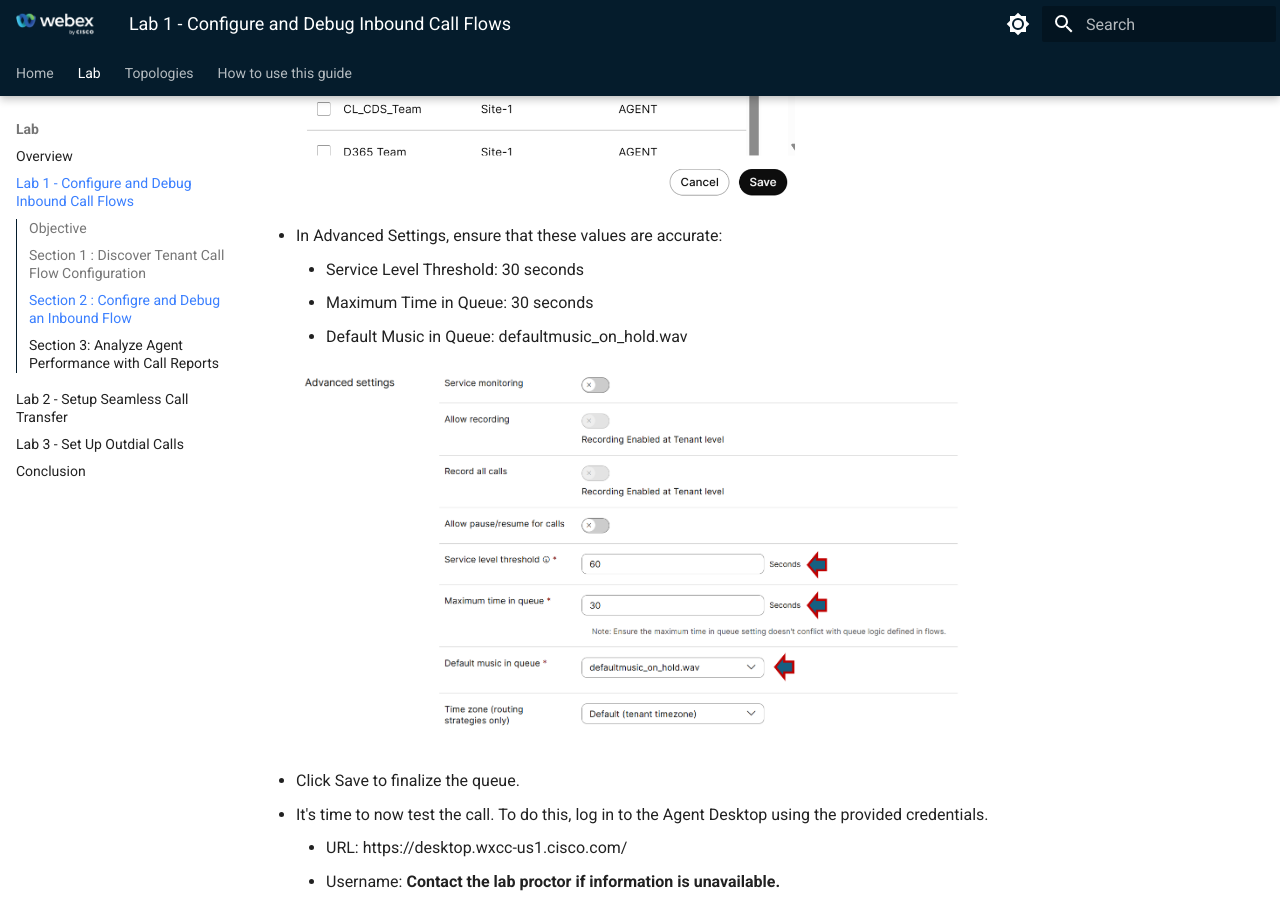
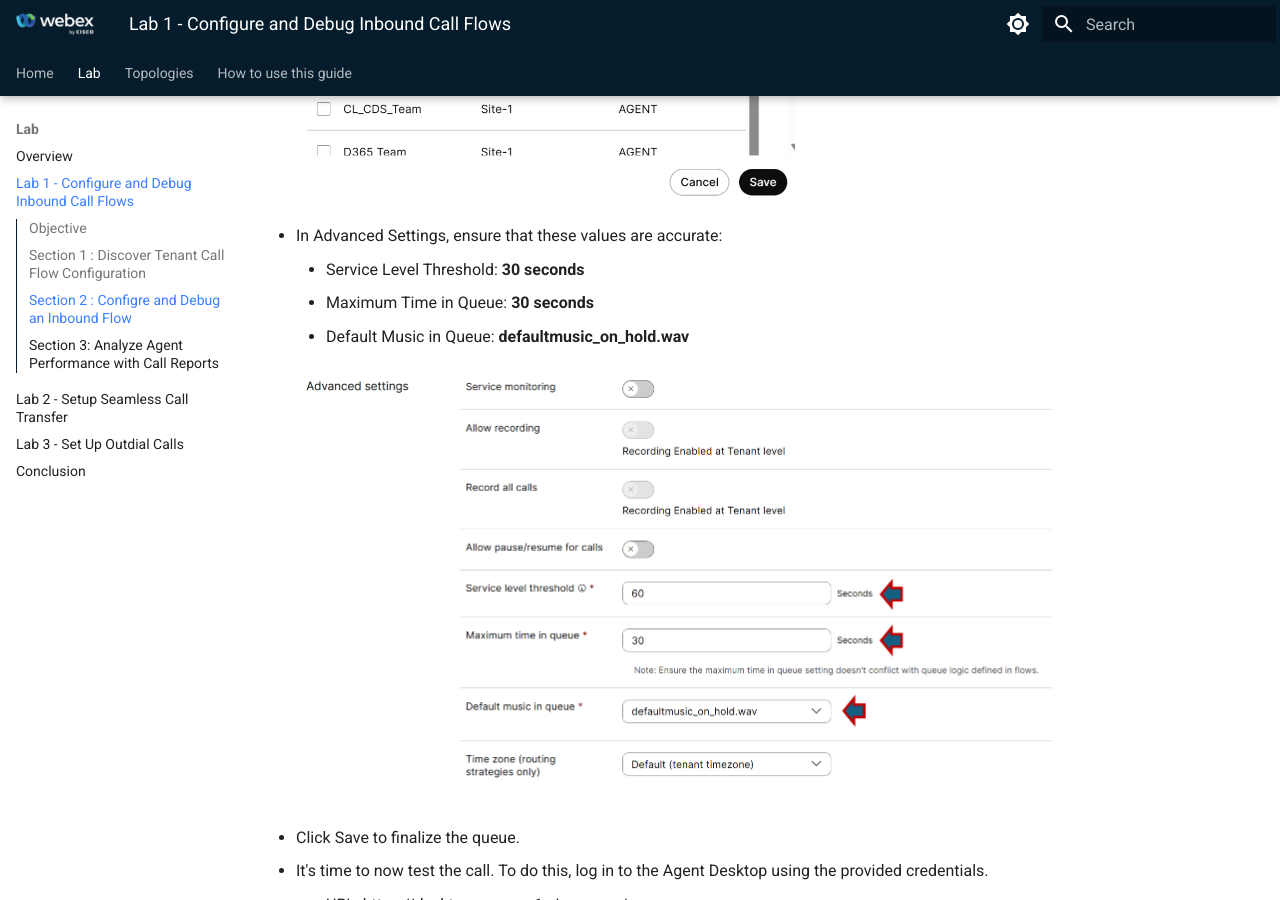
Before and after one commit to WebexCC-SA/LAB-2310, an MkDocs documentation site: the page built from docs/Excercise1.md, in a window 1280 px wide and 900 px high, scrolled down 10122 px. Built offline with MkDocs 1.6.1 and Material for MkDocs 9.7.7, drawn with Linux system fonts in a browser that asks for light colours; some of the changed text lies outside the part shown.

Commit message:
version11

```diff
--- a/docs/Excercise1.md
+++ b/docs/Excercise1.md
@@ -154,31 +154,26 @@
       ![Nav](./assets/2310_Excercise1_2_15.png){ width="500" }
 
 - In Advanced Settings, ensure that these values are accurate:
-      - Service Level Threshold: 30 seconds
-      - Maximum Time in Queue: 30 seconds
-      - Default Music in Queue: defaultmusic_on_hold.wav
+      - Service Level Threshold: **30 seconds**
+      - Maximum Time in Queue: **30 seconds**
+      - Default Music in Queue: **defaultmusic_on_hold.wav**
 
-      ![Nav](./assets/2310_Excercise1_2_16.png){ width="700" }
+      ![Nav](./assets/2310_Excercise1_2_16.png){ width="800" }
 
 - Click Save to finalize the queue.
 
 - It's time to now test the call. To do this, log in to the Agent Desktop using the provided credentials.
       - URL: https://desktop.wxcc-us1.cisco.com/
       - Username: **Contact the lab proctor if information is unavailable.**
-      - Password: **Contact the lab proctor if information is unavailable.**
+      - Password: **Contact the lab proctor if information is unavailable.** <br>
 
+- Please select **Desktop** as the telephony option, set the Team as **?????** , and log in. <br>
 
-- Please select **Desktop** as the telephony option, set the Team as **?????** , and log in.
+- Place a call from your cell phone to the Dialed Number **?????** and option 0 to reach the logged-in agent. <br>
 
+- However, you will notice the call is never presented to the agent, and the caller hears music on hold.<br>
 
-- Place a call from your cell phone to the Dialed Number **?????** and option 0 to reach the logged-in agent.
-
-
-- However, you will notice the call is never presented to the agent, and the caller hears music on hold.
-
-
-- Let's troubleshoot to see why the call is not reaching the agent. The best way will be to look at the flow to see what is happening with the call.
-
+- Let's troubleshoot to see why the call is not reaching the agent. The best way will be to look at the flow to see what is happening with the call. <br>
 
 - In the customer experience section, select "Flows" and search for the flow you have mapped to the entry point, "**??**"
 
@@ -196,13 +191,13 @@
 
 <<<<????? Scren shot Needed >>>>
 
-- This ID belongs to a queue that you have not configured with a team and agent, so the call is not reaching the agent.
+- This ID belongs to a queue that you have not configured with a team and agent, so the call is not reaching the agent. <br>
 
 - To correct this, come back into the Design section of the flow and click on the "Edit" option in the flow.
 
       ![Nav](./assets/2310_Excercise1_2_21.png){ width="700" }
 
-- select the "Queue contact" node, and from the drop-down menu, select the queue that has your team and the agent.
+- Select the "Queue contact" node, and from the drop-down menu, select the queue that has your team and the agent.
 
       ![Nav](./assets/2310_Excercise1_2_22.png){ width="700" }
 
@@ -213,13 +208,11 @@
 !!! Note
       When publishing, it is important to ensure the label you have set is the same one that was set when the entry point was being mapped to the routing flow.
 
-- Place another call from your cell phone to the dialed number **????** and select option 0 to succesfully reach the logged-in agent.
-
+- Place another call from your cell phone to the dialed number **????** and select option 0 to succesfully reach the logged-in agent. <br>
 
 - In the Flow Canvas you can now also check how the calls have travered through valrious nodes by cliking on the Analyze capability and selecting the current day.
 
       ![Nav](./assets/2310_Excercise1_2_24.png){ width="700" }
-
 
 ## Section 3: Analyze Agent Performance with Call Reports
 
```
